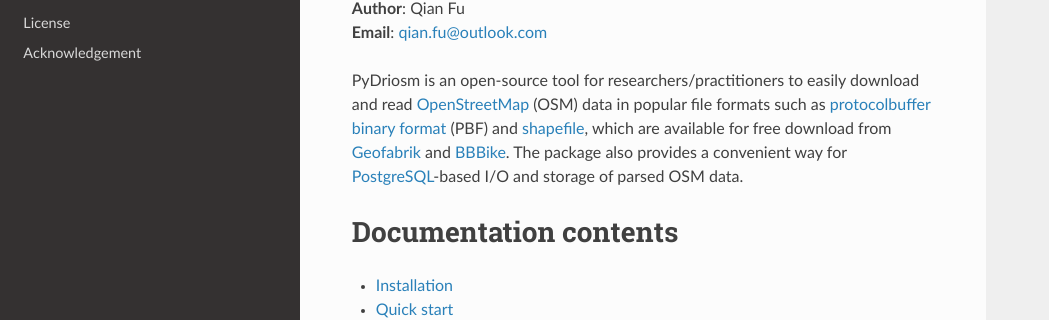
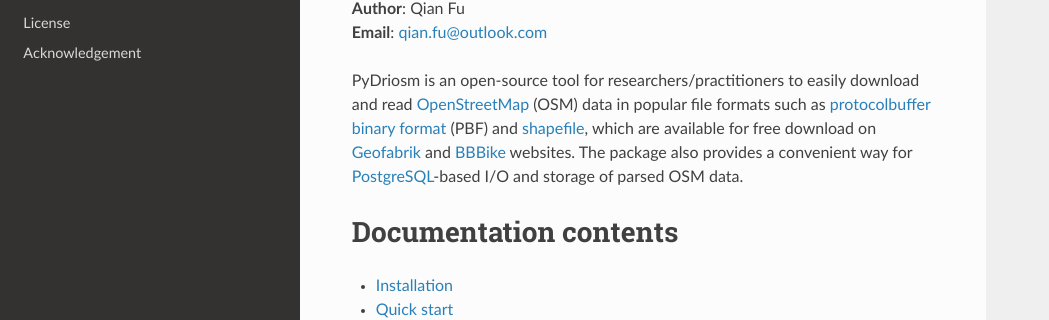
Before and after one commit to mikeqfu/pydriosm, a Sphinx documentation site: the page built from docs/source/index.rst, in a window 1280 px wide and 1239 px high. Shown: the part 211-531 px from the top of the window, without its empty margins (0-1049 px from the left). Built offline with Sphinx 7.4.7 and the Read the Docs theme 2.0.0, drawn with Linux system fonts in a browser that asks for light colours.

Commit message:
modify \docs\source\index.rst

```diff
--- a/docs/source/index.rst
+++ b/docs/source/index.rst
@@ -20,15 +20,16 @@
 | **Author**: Qian Fu
 | **Email**: qian.fu@outlook.com
 
-PyDriosm is an open-source tool for researchers/practitioners to easily download and read `OpenStreetMap`_ (OSM) data in popular file formats such as `protocolbuffer binary format`_ (PBF) and `shapefile`_, which are available for free download from `Geofabrik`_ and `BBBike`_. The package also provides a convenient way for `PostgreSQL`_-based I/O and storage of parsed OSM data.
+PyDriosm is an open-source tool for researchers/practitioners to easily download and read `OpenStreetMap`_ (OSM) data in popular file formats such as `protocolbuffer binary format`_ (PBF) and `shapefile`_, which are available for free download on `Geofabrik`_ and `BBBike`_ websites. The package also provides a convenient way for `PostgreSQL`_-based I/O and storage of parsed OSM data.
 
 .. _`OpenStreetMap`: https://www.openstreetmap.org/
 .. _`PBF`: https://wiki.openstreetmap.org/wiki/PBF_Format
 .. _`protocolbuffer binary format`: https://wiki.openstreetmap.org/wiki/PBF_Format
 .. _`shapefile`: https://wiki.openstreetmap.org/wiki/Shapefiles
 .. _`Geofabrik`: https://download.geofabrik.de/
-.. _`BBBike`: https://www.bbbike.org/
+.. _`BBBike`: https://download.bbbike.org/
 .. _`PostgreSQL`: https://www.postgresql.org/
+
 
 ######################
 Documentation contents
```
